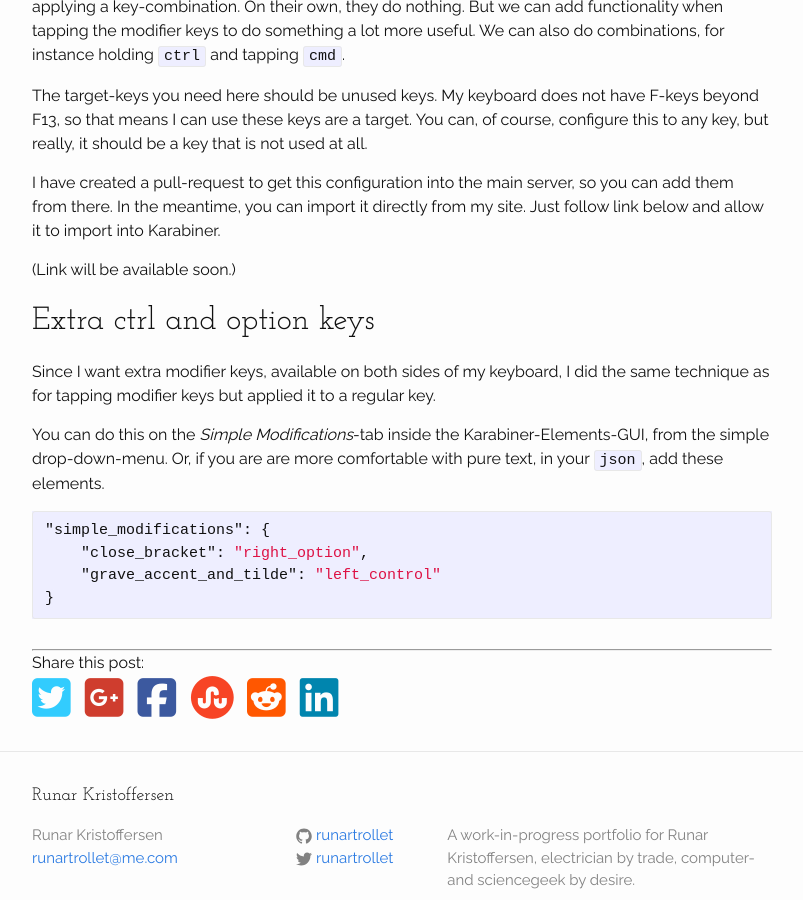
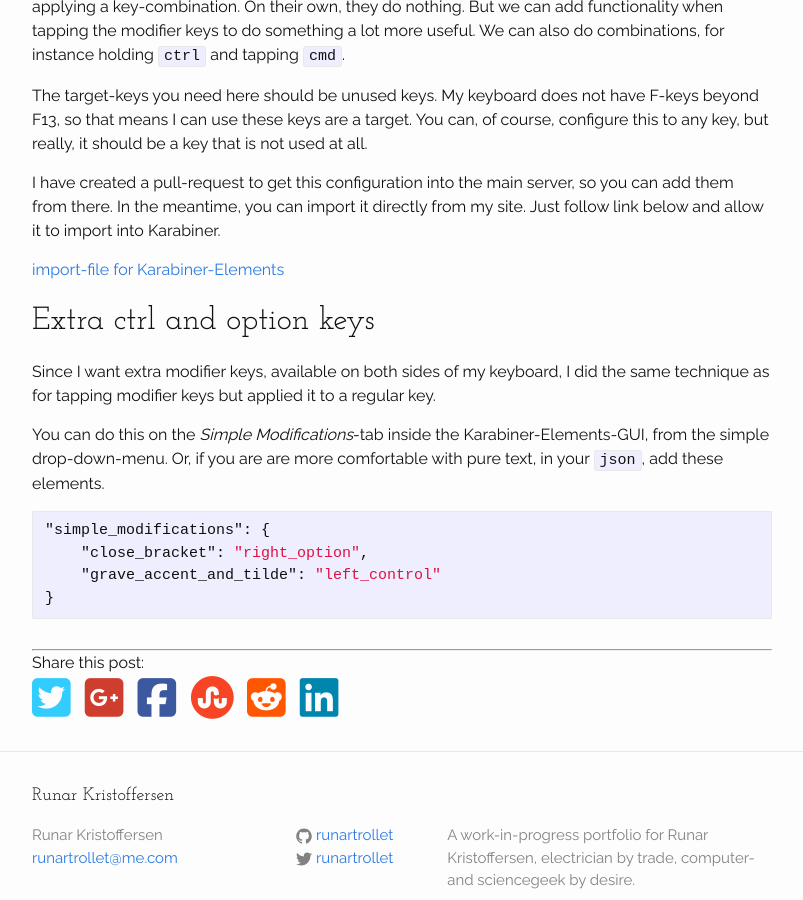
Before and after one commit to runar-rkmedia/runar_web_source, a Jekyll site: the page built from _posts/2017-04-08-Karabiner.md, in a window 1280 px wide and 900 px high, scrolled down 2535 px. Shown: the whole window, without its empty margins (238-1041 px from the left). Built offline with Jekyll 4.4.1, drawn with Linux system fonts in a browser that asks for light colours; nearby versions of some CDN libraries.

Commit message:
Updated Karabiner

```diff
--- a/_config.yml
+++ b/_config.yml
@@ -19,8 +19,8 @@ facebook: https://www.facebook.com/runartrollet
 description: > # this means to ignore newlines until "baseurl:"
   A work-in-progress portfolio for Runar Kristoffersen, electrician by trade, computer- and sciencegeek by desire.
 baseurl: "" # the subpath of your site, e.g. /blog
-url: "http://www.runarkristoffersen.com" # the base hostname & protocol for your site, e.g. http://example.com
-url_site: "http://www.runarkristoffersen.com" # the base hostname & protocol for your site, e.g. http://example.com
+url: "https://www.runarkristoffersen.com" # the base hostname & protocol for your site, e.g. http://example.com
+url_site: "https://www.runarkristoffersen.com" # the base hostname & protocol for your site, e.g. http://example.com
 twitter_username: runartrollet
 github_username:  runartrollet
 google_analytics: 'UA-97043586-1'
--- a/_posts/2017-04-08-Karabiner.md
+++ b/_posts/2017-04-08-Karabiner.md
@@ -80,9 +80,7 @@ I have created a pull-request to get this configuration into the main server, so
 
 {% assign mod_json = site.url  | append: "/media/modifiers_to_f-keys.json" %}
 
-<!-- <a href="karabiner://karabiner/assets/complex_modifications/import?url={{ mod_json | escape  }}">import-file for Karabiner-Elements</a> -->
-
-(Link will be available soon.)
+<a href="karabiner://karabiner/assets/complex_modifications/import?url={{ mod_json | escape  }}">import-file for Karabiner-Elements</a>
 
 ## Extra ctrl and option keys
 
```
